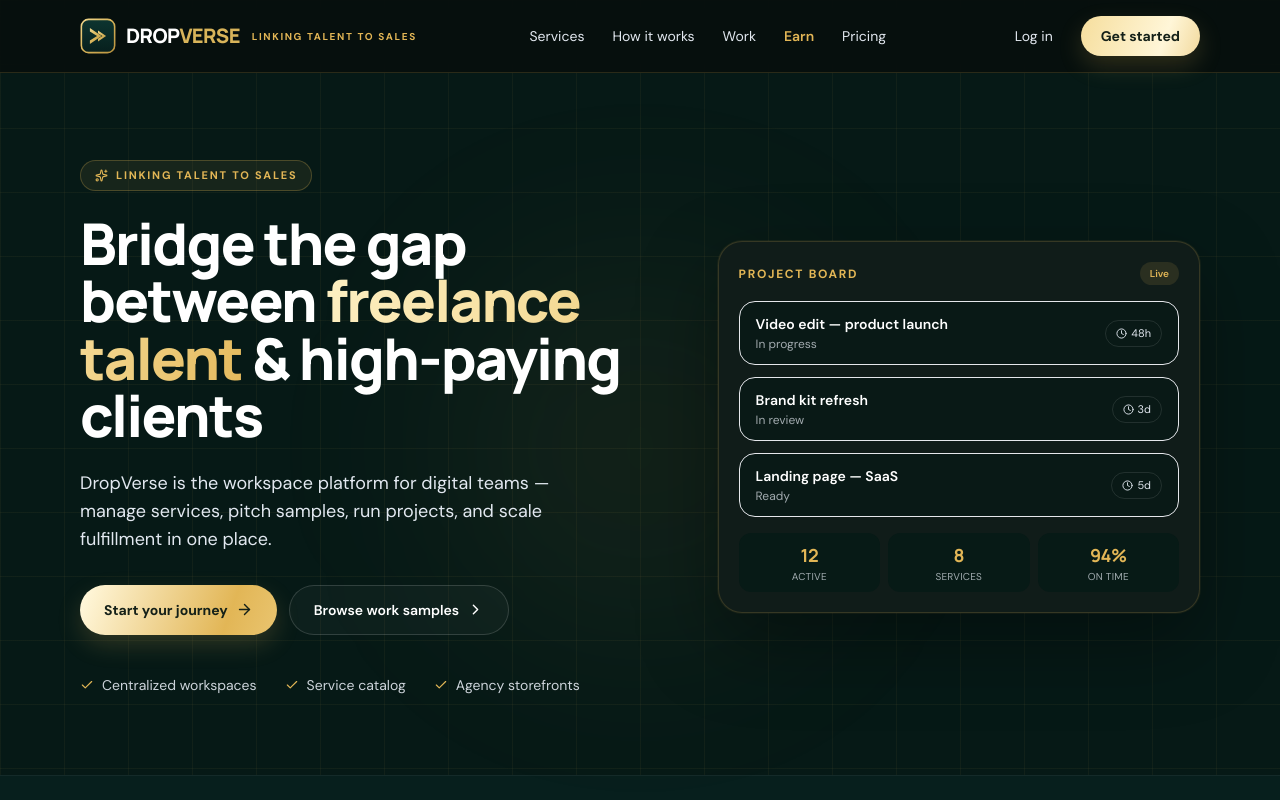
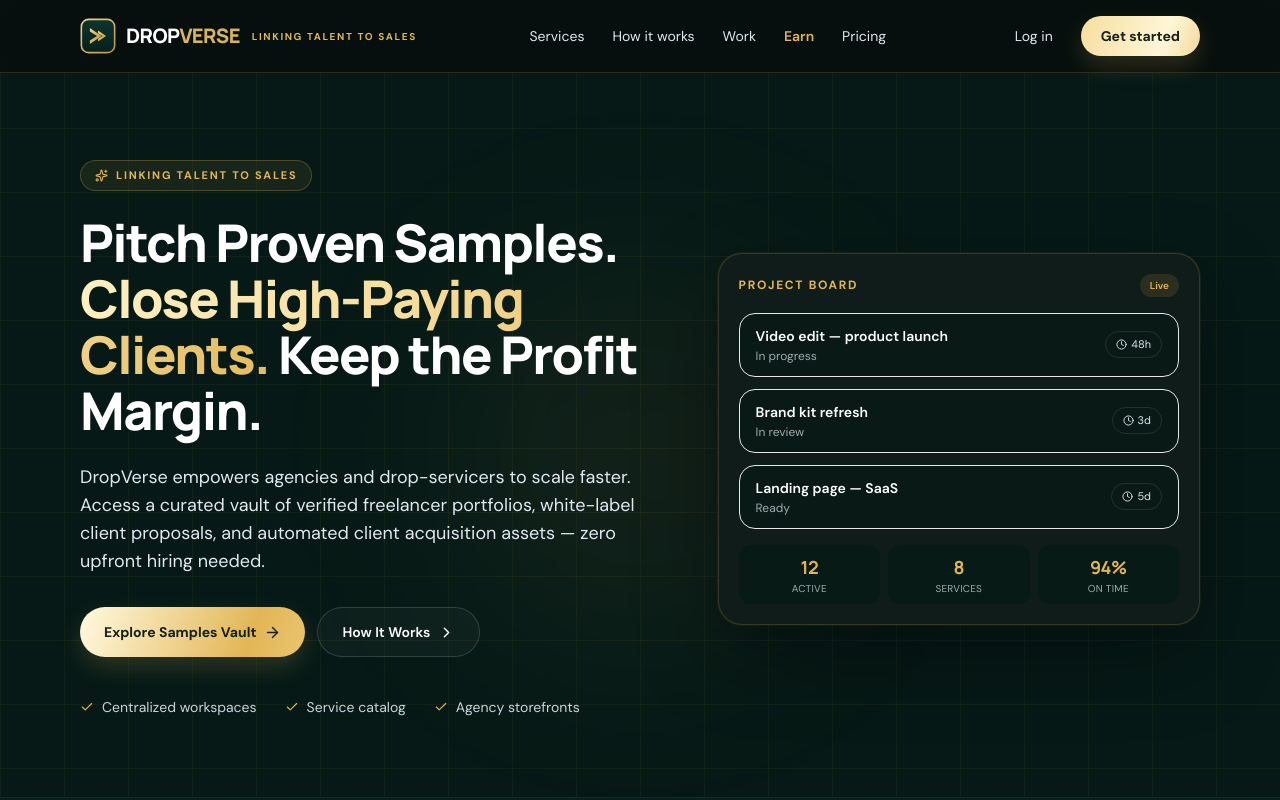
Before and after one commit to dropverseagency/dropverse, a Next.js app: page / in a window 1280 px wide. Shown: the top 800 px of the page. Built offline with nearby package versions, Linux system fonts and the light colour scheme; no server answers.

Commit message:
copy: hero focused on drop-servicing model + /samples vault entry

```diff
--- a/app/page.tsx
+++ b/app/page.tsx
@@ -226,19 +226,21 @@ export default function Home() {
             <motion.div variants={reveal} className="mb-6 inline-flex items-center gap-2 rounded-full border border-[rgba(226,182,86,0.25)] bg-[rgba(226,182,86,0.08)] px-3.5 py-1.5 text-[11px] font-bold uppercase tracking-[0.16em] text-[#e2b656]">
               <Sparkles size={13} /> Linking talent to sales
             </motion.div>
-            <motion.h1 variants={reveal} className="font-display text-[2.6rem] font-extrabold leading-[1.05] tracking-[-0.04em] sm:text-5xl lg:text-[3.6rem]">
-              Bridge the gap between <span className="gold-gradient">freelance talent</span> &amp; high-paying clients
+            <motion.h1 variants={reveal} className="font-display text-[2.35rem] font-extrabold leading-[1.08] tracking-[-0.04em] sm:text-[2.75rem] lg:text-[3.25rem]">
+              Pitch Proven Samples.{" "}
+              <span className="gold-gradient">Close High-Paying Clients.</span>{" "}
+              Keep the Profit Margin.
             </motion.h1>
-            <motion.p variants={reveal} className="mt-6 max-w-lg text-base leading-7 text-[#e2e8f0] sm:text-lg">
-              DropVerse is the workspace platform for digital teams — manage services, pitch samples, run projects, and scale fulfillment in one place.
+            <motion.p variants={reveal} className="mt-6 max-w-xl text-base leading-7 text-[#e2e8f0] sm:text-lg">
+              DropVerse empowers agencies and drop-servicers to scale faster. Access a curated vault of verified freelancer portfolios, white-label client proposals, and automated client acquisition assets — zero upfront hiring needed.
             </motion.p>
             <motion.div variants={reveal} className="mt-8 flex flex-wrap gap-3">
-              <Link href={ctaFor(signedIn, '/login')} className="brand-button-primary group inline-flex items-center gap-2 rounded-full px-6 py-3.5 text-sm font-bold">
-                {signedIn ? 'Create project' : 'Start your journey'}
+              <Link href="/samples" className="brand-button-primary group inline-flex items-center gap-2 rounded-full px-6 py-3.5 text-sm font-bold">
+                Explore Samples Vault
                 <ArrowRight size={17} className="transition group-hover:translate-x-0.5" />
               </Link>
-              <a href="#samples" className="inline-flex items-center gap-2 rounded-full border border-white/15 bg-white/[0.03] px-6 py-3.5 text-sm font-semibold text-white transition hover:border-[rgba(226,182,86,0.4)]">
-                Browse work samples <ChevronRight size={17} />
+              <a href="#how" className="inline-flex items-center gap-2 rounded-full border border-white/15 bg-white/[0.03] px-6 py-3.5 text-sm font-semibold text-white transition hover:border-[rgba(226,182,86,0.4)]">
+                How It Works <ChevronRight size={17} />
               </a>
             </motion.div>
             <motion.div variants={reveal} className="mt-10 flex flex-wrap gap-x-7 gap-y-2 text-sm text-[#e2e8f0]/90">
--- /dev/null
+++ b/app/samples/page.tsx
@@ -0,0 +1,6 @@
+import { redirect } from 'next/navigation'
+
+/** Samples vault entry — scrolls to work library on the landing page. */
+export default function SamplesPage() {
+  redirect('/#samples')
+}
```
